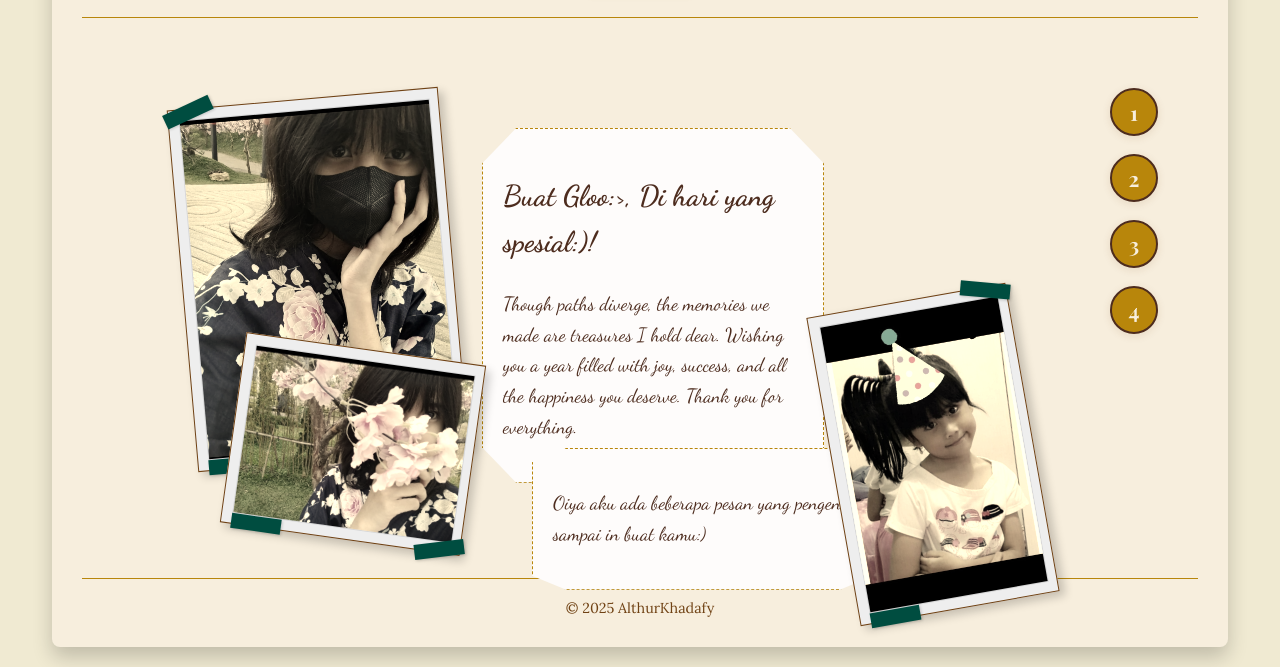
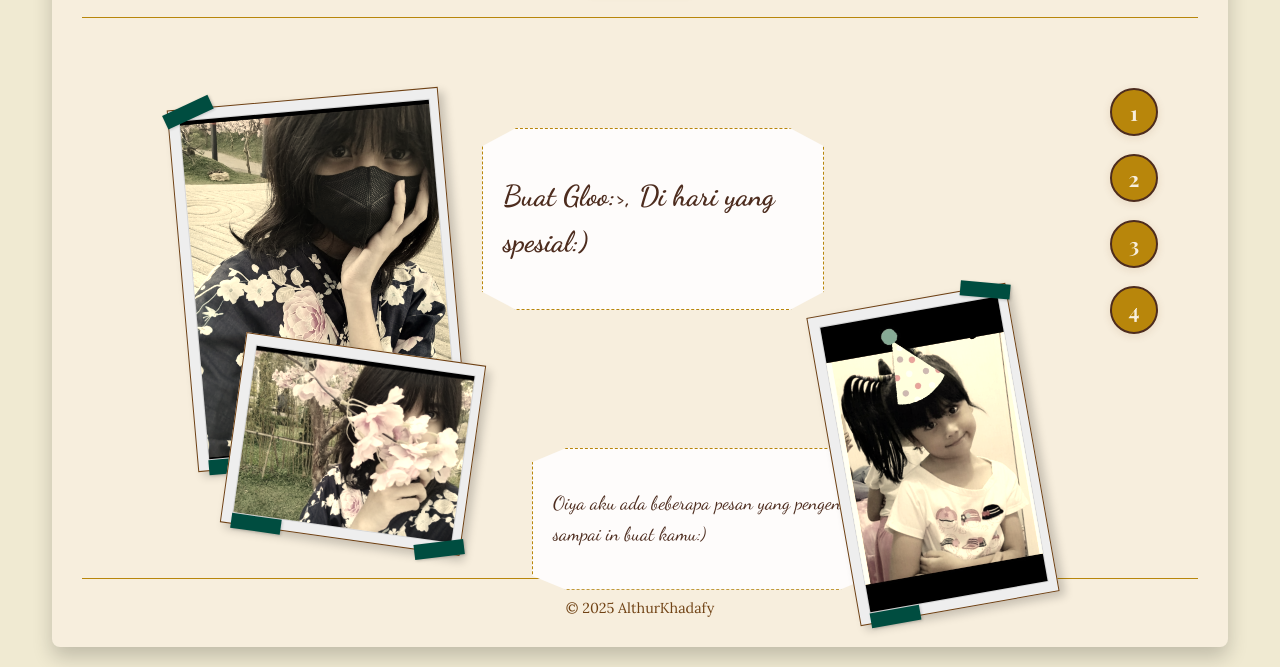
Before and after one commit to Althur-Nix/glue-scrapbook, a plain HTML site: page index.html in a window 1280 px wide. Shown: the part 196-863 px from the top of the page. Drawn offline with nearby package versions, Linux system fonts and the light colour scheme.

Commit message:
pesan update

```diff
--- a/index.html
+++ b/index.html
@@ -49,11 +49,9 @@
             class="text-note torn-edge"
             style="top: 80px; left: 400px; width: 300px; --rotation: 3deg"
           >
-            <h2>Buat Gloo:>, Di hari yang spesial:)!</h2>
+            <h2>Buat Gloo:>, Di hari yang spesial:)</h2>
             <p>
-              Though paths diverge, the memories we made are treasures I hold
-              dear. Wishing you a year filled with joy, success, and all the
-              happiness you deserve. Thank you for everything.
+
             </p>
           </div>
           <div
--- a/script.js
+++ b/script.js
@@ -15,7 +15,7 @@ const pages = [
   </div>
   <div class="text-note torn-edge" style="top: 180px; left: 400px; width: 320px; --rotation: 1deg; z-index:12;">
     <h2>Our First Date</h2>
-    <p>Hari-hari penuh tawa dan cerita konyol. Semoga selalu ada kebahagiaan seperti ini di hidupmu!</p>
+    <p>2 Tahun berlalu, Aku masih inget semua tentang moment pada hari kita jalan berdua, pas waktu itu aku ngerasa seneng banget bisa jalan berdua sama kamu, dan aku berharap kita bisa mengulanginya lagi suatu saat nanti.</p>
   </div>
   <div class="icon-coffee" style="top: 120px; left: 350px"></div>
   `,
```
